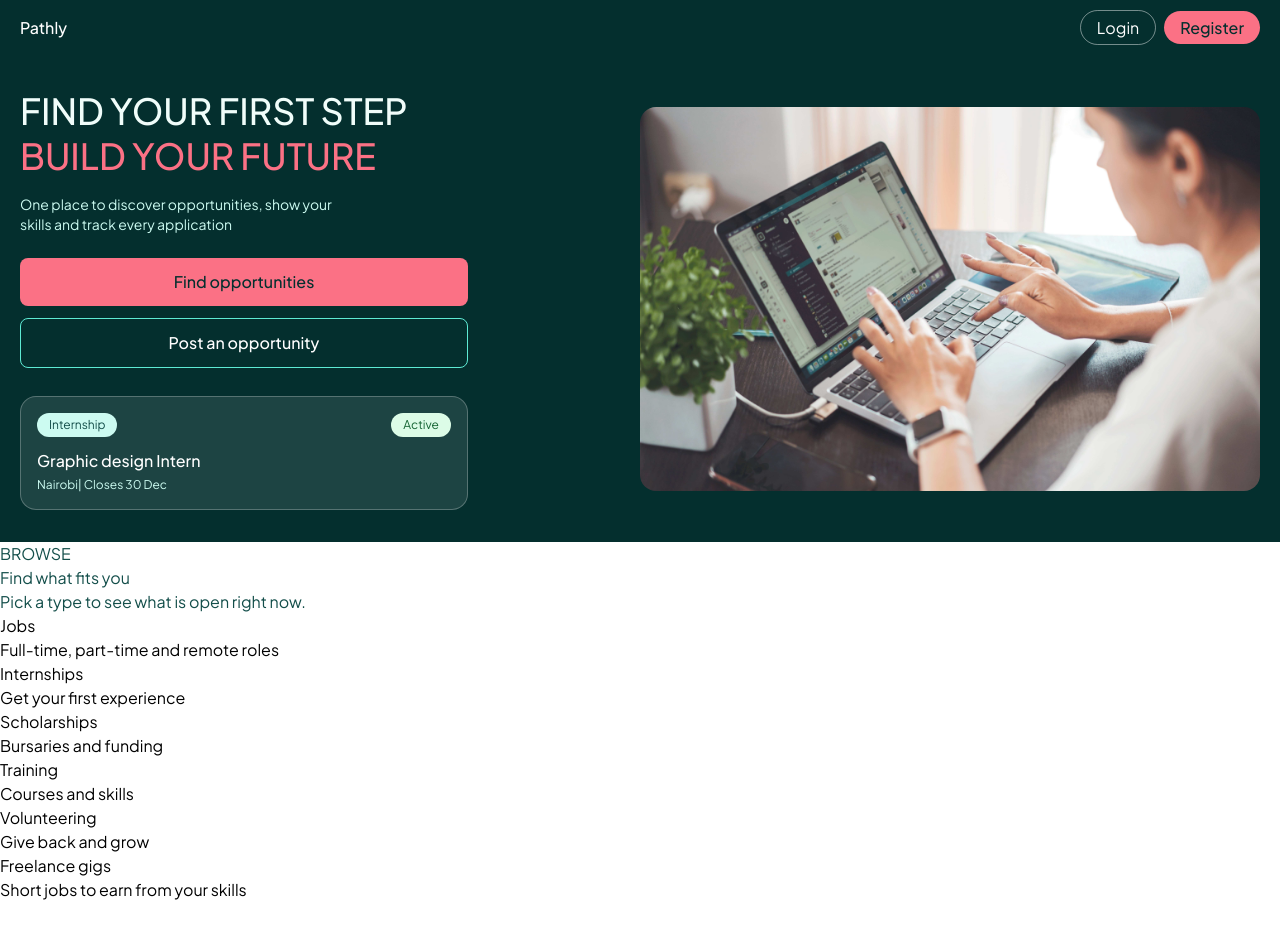
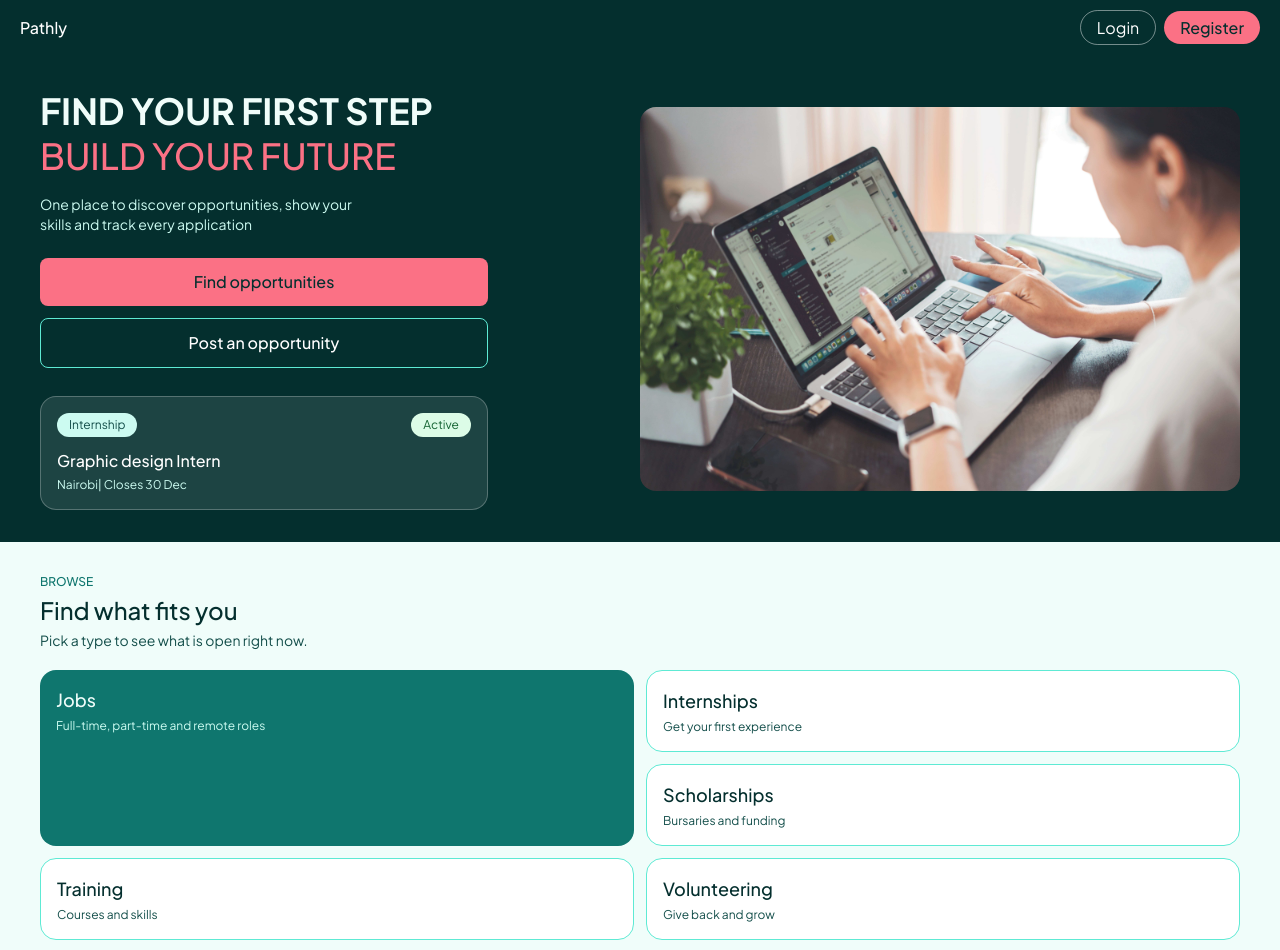
Before and after one commit to sabihaalalji/pathly, a React (Vite) app: page / in a window 1280 px wide. Shown: the top 950 px of the page. Before the commit the page ends 902 px from the top, so only its background shows below. Built offline with nearby package versions, Linux system fonts and the light colour scheme.

Commit message:
Style- What fits you section

```diff
--- a/src/pages/Home.jsx
+++ b/src/pages/Home.jsx
@@ -4,12 +4,12 @@ export default function Home() {
   return (
     <>
 
-    <section className="bg-[#042F2E] px-5 py-8 text-white ">
+    <section className="bg-[#042F2E] px-5 md:px-10 py-8 text-white ">
         <div className="flex flex-col gap-8 md:flex-row md:items-center md:justify-between">
         <div className="max-w-md">
 
-      <h1 className="text-4xl font-medium leading-tight text-[#F0FDFA]">
-        FIND YOUR FIRST STEP <span className="text-[#FB7185]">  BUILD YOUR FUTURE</span>
+      <h1 className="text-4xl font-semibold text-2xl leading-tight text-[#F0FDFA]">
+        FIND YOUR FIRST STEP <span className="text-[#FB7185] font-medium">  BUILD YOUR FUTURE</span>
       </h1>
       <p className="mt-4 text-sm text-[#CCFBF1] max-w-xs">
         One place to discover opportunities, show your skills and track every
@@ -38,45 +38,46 @@ export default function Home() {
     </section>
 
 
-<section>
-  <p className="text-[#134E4A]">BROWSE</p>
-  <h2 className="text-[#134E4A]">Find what fits you</h2>
-  <p className="text-[#134E4A]">Pick a type to see what is open right now.</p>
+<section className="bg-[#F0FDFA] px-5 py-8  md:px-10 ">
+  <p className="text-xs font-medium text-[#0F766E]">BROWSE</p>
+  <h2 className="mt-1 text-2xl font-medium text-[#042F2E]">Find what fits you</h2>
+  <p className="mt-1 text-sm text-[#134E4A]">Pick a type to see what is open right now.</p>
+  <div className="mt-5 grid grid-cols-2 gap-3">
 
-  <div>
-    <div>
-      <h3>Jobs</h3>
-      <p>Full-time, part-time and remote roles</p>
+
+    <div className="row-span-2 rounded-2xl p-4 bg-[#0F766E]">
+      <h3 className="text-lg font-medium text-[#F0FDFA]">Jobs</h3>
+      <p className="mt-1 text-xs text-[#CCFBF1]">Full-time, part-time and remote roles</p>
 
     </div>
 
-    <div>
-      <h3>Internships</h3>
-      <p>Get your first experience</p>
+    <div className="rounded-2xl p-4 bg-white border border-[#5EEAD4]">
+      <h3 className="text-lg font-medium text-[#042F2E]">Internships</h3>
+      <p className="mt-1 text-xs text-[#134E4A]">Get your first experience</p>
 
     </div>
 
-    <div>
-      <h3>Scholarships</h3>
-      <p>Bursaries and funding</p>
+    <div className="rounded-2xl p-4 bg-white border border-[#5EEAD4]">
+      <h3 className="text-lg font-medium text-[#042F2E]">Scholarships</h3>
+      <p className="mt-1 text-xs text-[#134E4A]">Bursaries and funding</p>
 
     </div>
 
-    <div>
-      <h3>Training</h3>
-      <p>Courses and skills</p>
+    <div className="rounded-2xl p-4 bg-white border border-[#5EEAD4]">
+      <h3 className="text-lg font-medium text-[#042F2E]">Training</h3>
+      <p className="mt-1 text-xs text-[#134E4A]">Courses and skills</p>
 
     </div>
 
-    <div>
-      <h3>Volunteering</h3>
-      <p>Give back and grow</p>
+    <div className="rounded-2xl p-4 bg-white border border-[#5EEAD4]">
+      <h3 className="text-lg font-medium text-[#042F2E]">Volunteering</h3>
+      <p className="mt-1 text-xs text-[#134E4A]">Give back and grow</p>
 
     </div>
 
-    <div>
-      <h3>Freelance gigs</h3>
-      <p>Short jobs to earn from your skills</p>
+    <div className=" rounded-2xl p-4 bg-[#FB7185] ">
+      <h3 className="text-lg font-medium text-[#042F2E]">Freelance gigs</h3>
+      <p className="mt-1 text-xs text-[#134E4A]">Short jobs to earn from your skills</p>
 
     </div>
   </div>
```
